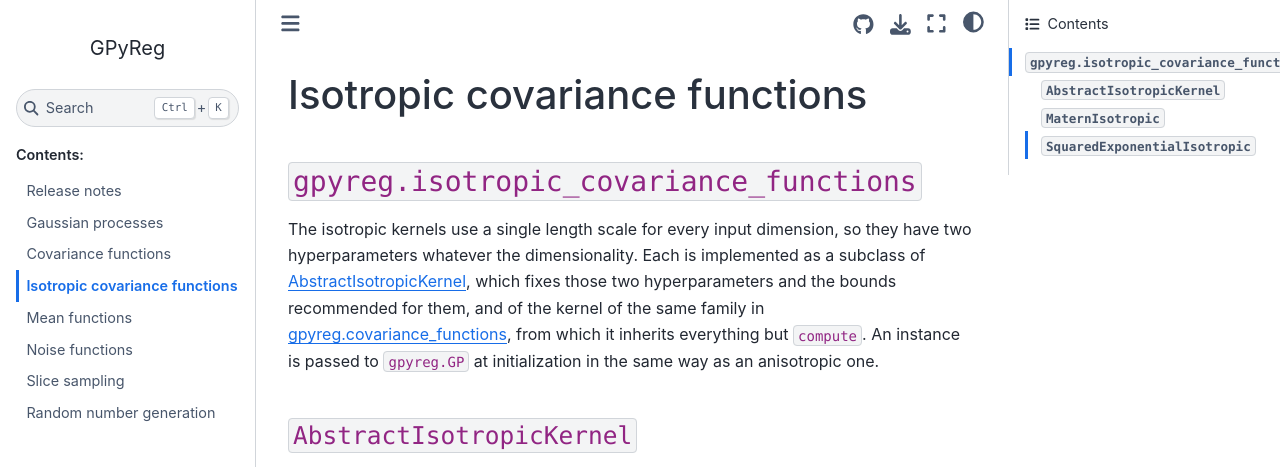
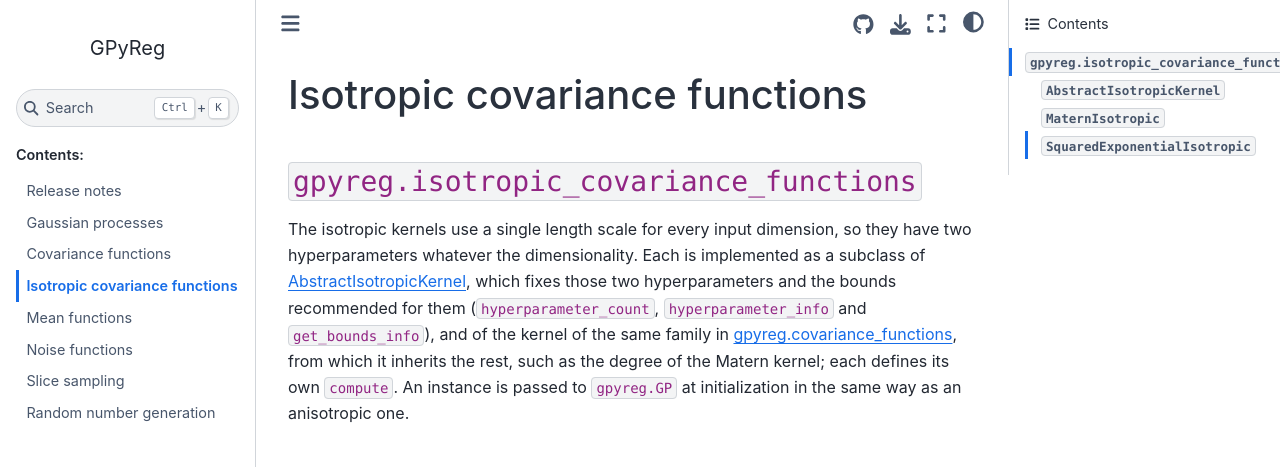
Before and after one commit to acerbilab/gpyreg, a Sphinx documentation site: the page built from docsrc/source/isotropic_covariance_functions.rst, in a window 1280 px wide and 1124 px high. Shown: the top 467 px of the window. Built offline with Sphinx 7.4.7 and the Sphinx Book theme 1.1.4, drawn with Linux system fonts in a browser that asks for light colours; grey boxes are pictures that could not be loaded.

Commit message:
docs: what the isotropic kernels take from each parent
Docs-only (R3-9). The page of the isotropic kernels said they inherit everything but compute from the anisotropic kernel of their family; hyperparameter_count, hyperparameter_info and get_bounds_info come from AbstractIsotropicKernel, which comes first in the method resolution order. The page names those three and says the rest, such as the degree of the Matern kernel, comes from the family's kernel.

Co-Authored-By: Claude Opus 5.5 (1M context) <noreply@anthropic.com>

```diff
--- a/docsrc/source/isotropic_covariance_functions.rst
+++ b/docsrc/source/isotropic_covariance_functions.rst
@@ -4,7 +4,7 @@ Isotropic covariance functions
 ``gpyreg.isotropic_covariance_functions``
 ------------------------------------------
 
-The isotropic kernels use a single length scale for every input dimension, so they have two hyperparameters whatever the dimensionality. Each is implemented as a subclass of :ref:`\`\`AbstractIsotropicKernel\`\``, which fixes those two hyperparameters and the bounds recommended for them, and of the kernel of the same family in :ref:`\`\`gpyreg.covariance_functions\`\``, from which it inherits everything but ``compute``. An instance is passed to ``gpyreg.GP`` at initialization in the same way as an anisotropic one.
+The isotropic kernels use a single length scale for every input dimension, so they have two hyperparameters whatever the dimensionality. Each is implemented as a subclass of :ref:`\`\`AbstractIsotropicKernel\`\``, which fixes those two hyperparameters and the bounds recommended for them (``hyperparameter_count``, ``hyperparameter_info`` and ``get_bounds_info``), and of the kernel of the same family in :ref:`\`\`gpyreg.covariance_functions\`\``, from which it inherits the rest, such as the degree of the Matern kernel; each defines its own ``compute``. An instance is passed to ``gpyreg.GP`` at initialization in the same way as an anisotropic one.
 
 ``AbstractIsotropicKernel``
 ---------------------------
```
